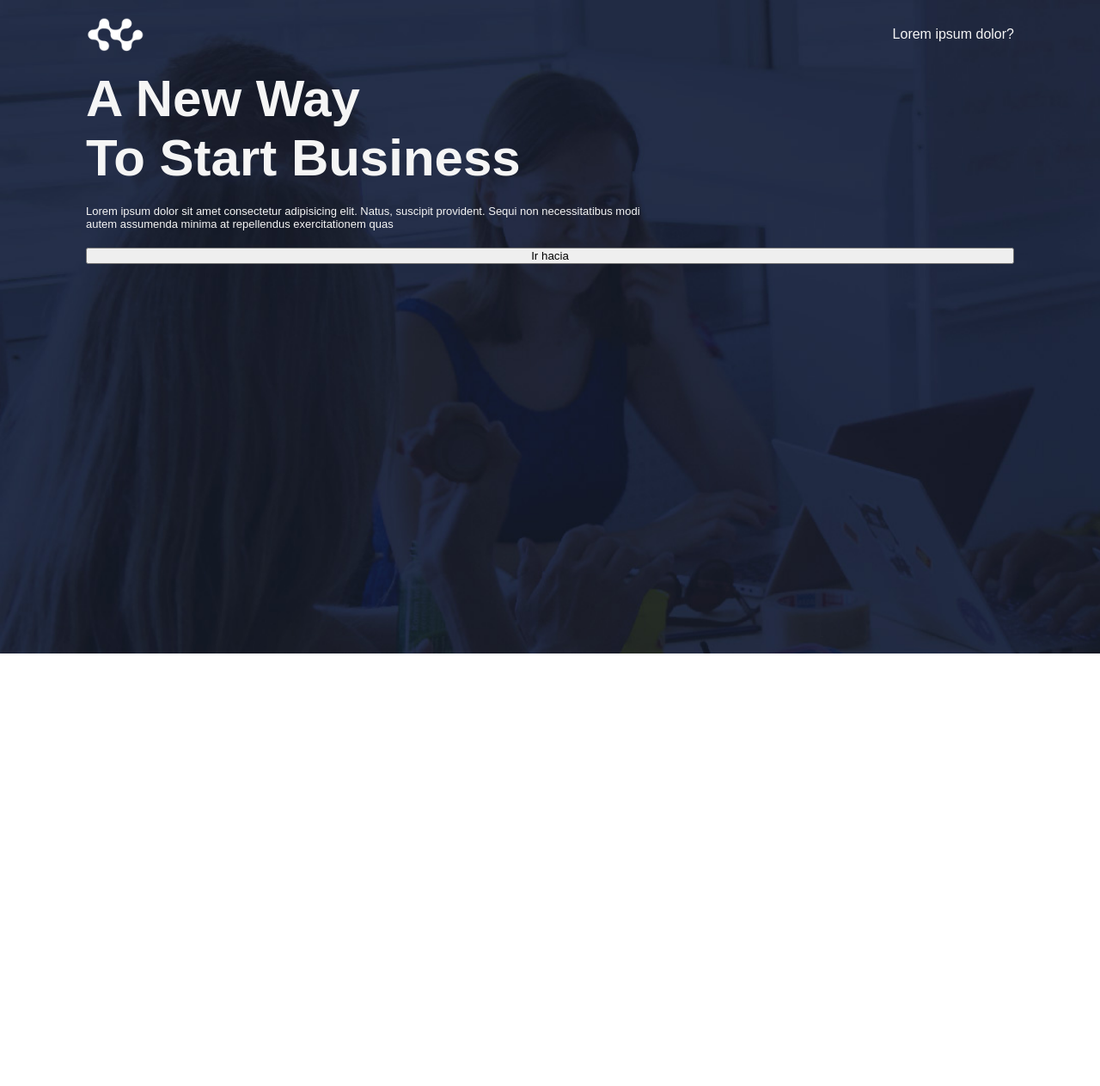
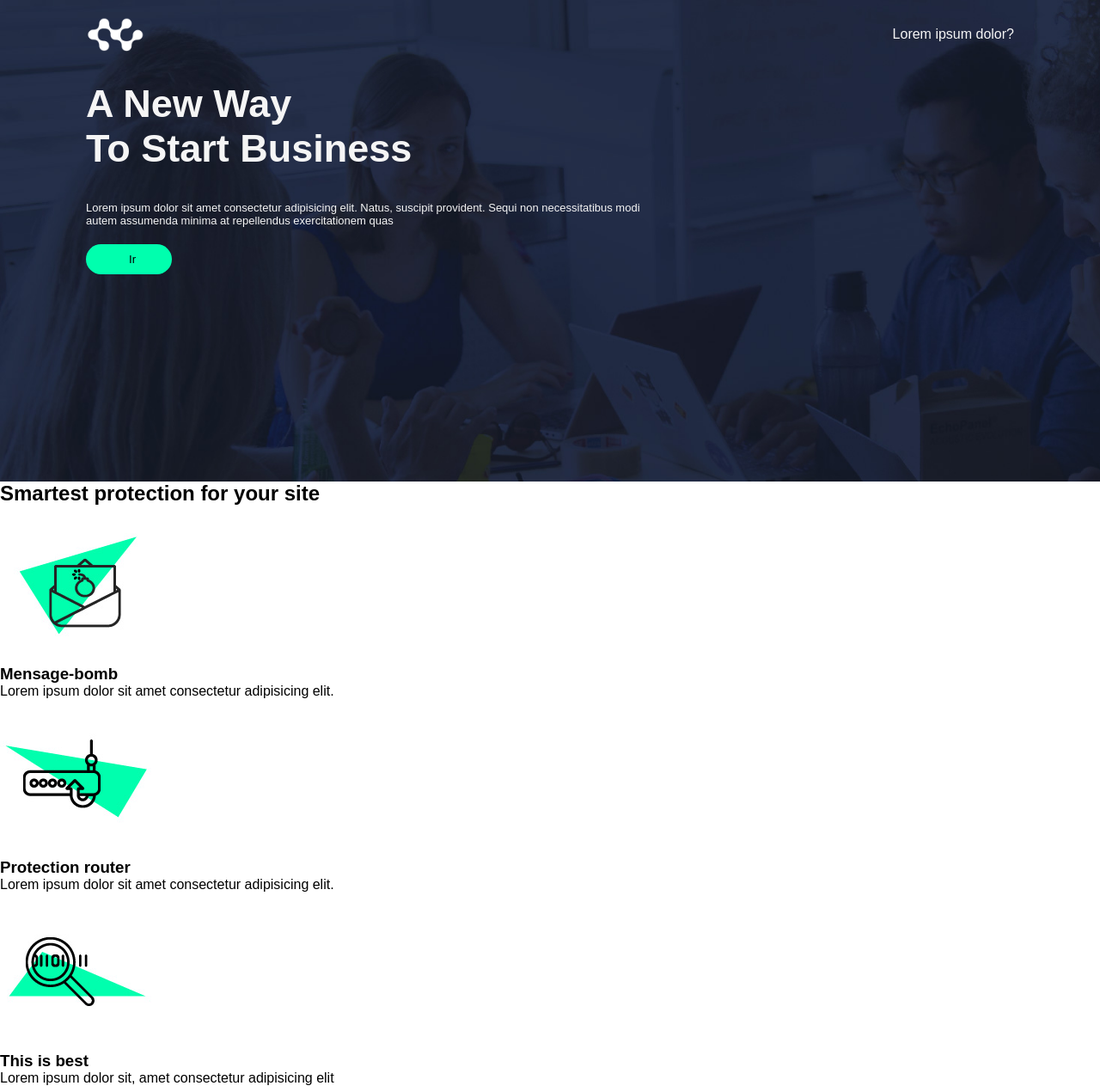
Before and after one commit to johanVillanueva939/newBusiness, a plain HTML site: page index.html in a window 1280 px wide. Shown: the whole page at 86% size. Before the commit the page ends 800 px from the top, so only its background shows below. Drawn offline with Linux system fonts and the light colour scheme.

Commit message:
terminacion de la seccion 1 sin css

```diff
--- a/css/style.css
+++ b/css/style.css
@@ -6,12 +6,20 @@
 header{
 	background-image: url('../assets/images/banner-bk.jpg');
 	width: 100%;
-	height: 95vh;
+	height: 70vh;
 	background-repeat: no-repeat;
 	background-size: cover;
 	display: flex;
 	flex-direction: column;
 	color: whitesmoke;
+}
+h1{
+	font-weight: bold;
+}
+.p-head{
+	display: flex;
+	justify-content: center;
+	flex-direction: column;
 }
 #logo{
 	display: flex;
@@ -26,7 +34,7 @@ header{
 #div-h1{
 	display: flex;
 	flex-direction: column;
-	margin: 0 100px;
+	margin: 15px 100px;
 	font-size: 30px;
 }
 #p-header{
@@ -38,6 +46,18 @@ header{
 	padding: 20px 0;
 }
 #btn-header{
-	padding: 0px 50px ;
+	padding: 10px 50px ;
 	margin: 0 100px;
+	background-color: rgb(0, 255, 174);
+	width: 50px;
+	border: none;
+	border-radius: 100px;
 }
+
+/* Section 1 */
+
+
+/* Seoction 2 */
+
+
+/* Section 3 */
--- a/index.html
+++ b/index.html
@@ -12,6 +12,7 @@
 			<img src="assets/images/logo.png" alt="header" id="headerLogo">
 				<p>Lorem ipsum dolor?</p>
 		</div>
+			<section class="p-head">
 				<div id="div-h1">
 					<h1>A New Way</h1>
 					<h1>To Start Business</h1>
@@ -21,16 +22,35 @@
 							Natus, suscipit provident. Sequi non necessitatibus modi
 							autem assumenda minima at repellendus exercitationem quas</p>
 					</div>
-					<button id="btn-header">Ir hacia</button>
+						<button id="btn-header">Ir</button>
+			</section>
 
 	</header>
 		<main>
 			<!-- seccion1 -->
 			<section class="seccion1">
-
+				<h1>Smartest protection for your site</h1>
+					<section class="icons-all_1">
+						<div id="icon">
+							<img src="assets/images/smart-protect-1.jpg" alt="msg-bomb" id="icns">
+								<h1>Mensage-bomb</h1>
+									<p>Lorem ipsum dolor sit amet consectetur adipisicing elit.</p>
+						</div>
+							<div id="icon">
+								<img src="assets/images/smart-protect-2.jpg" alt="router" id="icns">
+									<h1>Protection router</h1>
+										<p>Lorem ipsum dolor sit amet consectetur adipisicing elit.</p>
+							</div>
+								<div id="icon">
+									<img src="assets/images/smart-protect-3.jpg" alt="lupa" id="icns">
+										<h1>This is best</h1>
+											<p>Lorem ipsum dolor sit, amet consectetur adipisicing elit</p>
+								</div>
+			</section>
 			</section>
 			<!-- seccion2 -->
 			<section class="seccion2">
+
 			</section>
 			<!-- seccion3 -->
 			<section class="seccion3">
```
Lines whose indentation alone changed are shown as unchanged.
